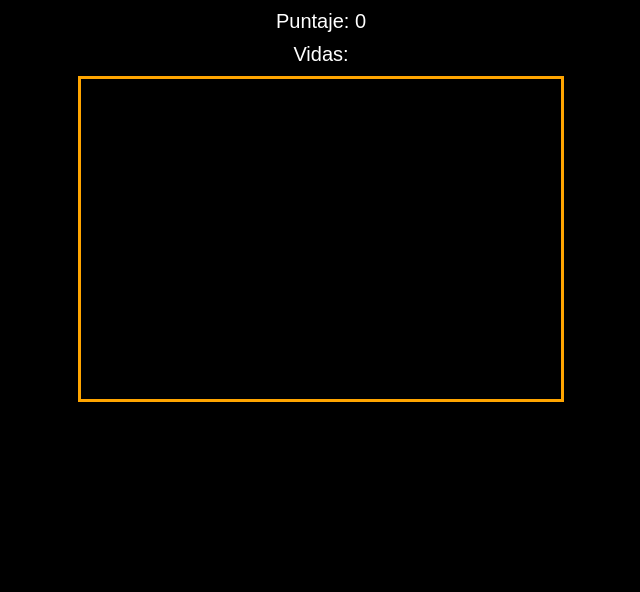
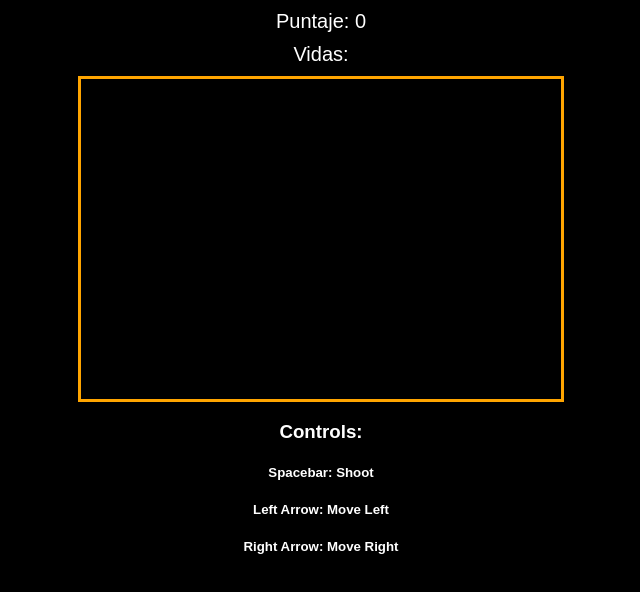
Before and after one commit to George-bit64/U1_LECCION.github.io, a plain HTML site: page index.html in a window 1280 px wide. Shown: the whole page, without its empty margins (319-959 px from the left). Drawn offline with Linux system fonts and the light colour scheme.

Commit message:
Update index.html Version 2.0
Se añade una descripción de los Controles

```diff
--- a/index.html
+++ b/index.html
@@ -10,7 +10,12 @@
   <div id="score">Puntaje: 0</div>
   <div id="lives">Vidas:</div>
   <canvas id="gameCanvas" width="480" height="320"></canvas>
-
+  <h3 class="item">Controls:</h3>
+  <div class="nav">
+    <h5 class="nav">Spacebar: Shoot</h5>
+    <h5 class="nav">Left Arrow: Move Left</h5>
+    <h5 class="nav">Right Arrow: Move Right</h5>
+  </div>
   <script src="funcion.js"></script>
 </body>
 </html>
```
